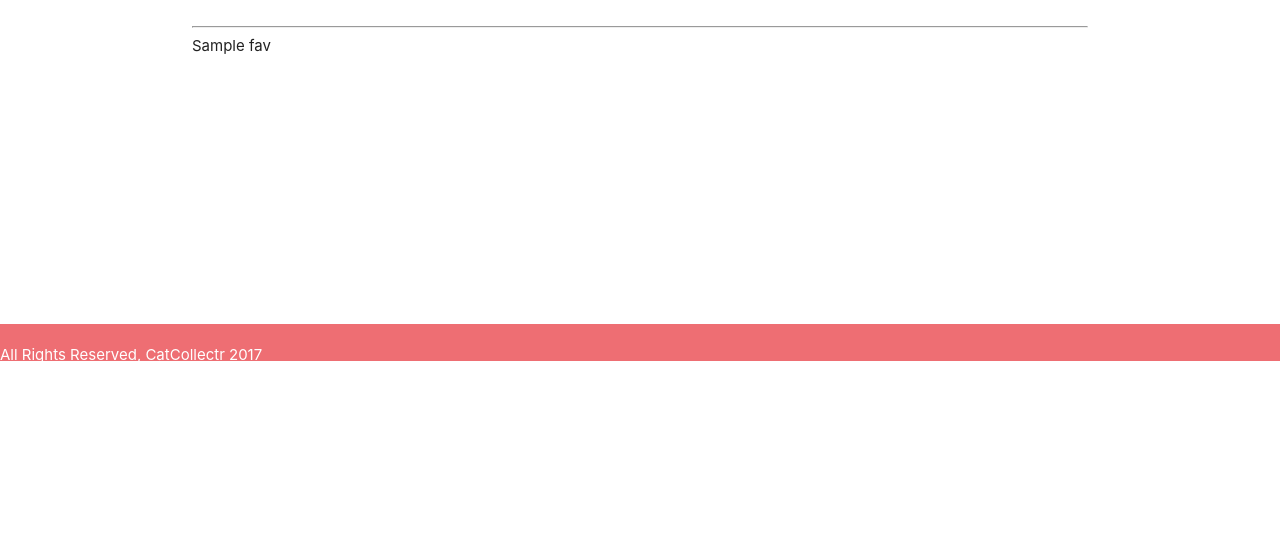
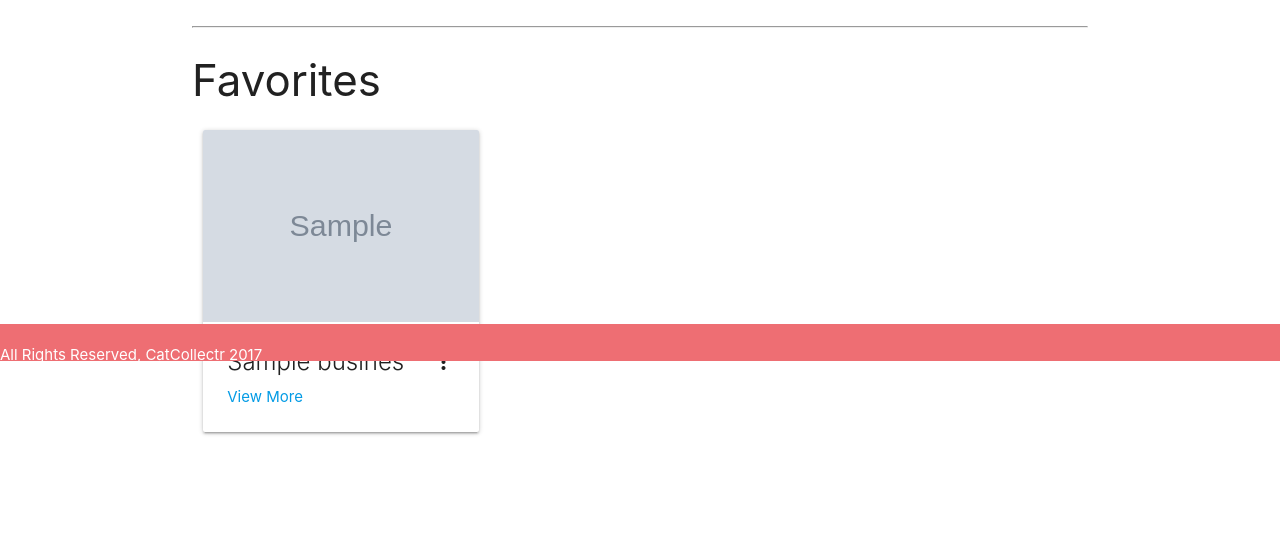
Before and after one commit to mtom92/mercadito, a Django app: template basics/templates/profile.html in a window 1280 px wide. Shown: the part 439-990 px from the top of the page. Before the commit the page ends 800 px from the top, so only its background shows below. Run offline with Django 3.2, Linux system fonts and the light colour scheme; the template is opened without the code that fills it: most values are stand-ins (such as "Sample title", 1, 10 or a date in 2020); grey boxes marked "Sample" are stand-in pictures; some libraries are stand-ins or nearby versions.

Commit message:
favorites displayed in profile page

```diff
--- a/basics/templates/profile.html
+++ b/basics/templates/profile.html
@@ -1,5 +1,6 @@
 {% extends 'base.html' %}
 {% load staticfiles %}
+{% load my_tags %}
 
 {% block content %}
 <div class="container">
@@ -38,7 +39,63 @@
   <a class="waves-effect waves-light btn modal-trigger" href="/newbusiness">New Business/Service</a>
   {% endif %}
   <div class="row">
-    {{fav}}
+    <h3>Favorites</h3>
+    {% if fav%}
+
+       {% for  favorite in fav %}
+       {% if forloop.counter|modulo:3 == 1 %}
+         <div class="row">
+     {% endif %}
+
+     <div class="col s4">
+       <div class="card">
+         <div class="card-image waves-effect waves-block waves-light">
+           {% if not favorite.business.logo %}
+              <img class="activator cardimg" src="https://res.cloudinary.com/dnkav9q9s/image/upload/v1560109815/nologo_fpjpnn.jpg">
+           {% else %}
+              <img class="activator cardimg" src="/media/{{favorite.business.photo}}">
+           {%endif%}
+
+         </div>
+         <div class="card-content">
+           <span class="card-title activator grey-text text-darken-4">{{favorite.business.name}}<i class="material-icons right">more_vert</i></span>
+           <p><a href="/business/{{favorite.business.id}}">View More</a></p>
+         </div>
+         <div class="card-reveal">
+           <span class="card-title grey-text text-darken-4">{{favorite.business.name}}<i class="material-icons right closi">close</i></span>
+           {% if favorite.business.type_of_business|stringformat:"s" == "services"  %}
+             <p class="result_service">Type : Service</p>
+             {% elif favorite.business.type_of_business|stringformat:"s" == "products"  %}
+               <p class="result_product">Type : Shop/Restaurant</p>
+           {% endif %}
+           {% if favorite.business.category|stringformat:"s" == "plumber"  %}
+             <p class="category_plumber">Category : Plumber</p>
+           {% elif favorite.business.category|stringformat:"s" == "restaurant"  %}
+             <p class="category_restaurant">Category: Restaurant</p>
+           {% elif favorite.business.category|stringformat:"s" == "additions_remodels"  %}
+             <p class="category_additions_remodels">Category: Additions & Remodels</p>
+           {% elif favorite.business.category|stringformat:"s" == "carpentry"  %}
+             <p class="category_carpentry">Category: Carpentry</p>
+           {% elif favorite.business.category|stringformat:"s" == "jewlery_shop"  %}
+             <p class="category_jewlery_shop">Category: Jewlery Shop</p>
+           {% elif favorite.business.category|stringformat:"s" == "crafts_shop"  %}
+             <p class="category_crafts_shop">Category: Crafts Shop</p>
+           {% endif %}
+           <h6>Description:</h6>
+           <p>{{favorite.business.description}}</p>
+         </div>
+       </div>
+     </div>
+
+
+     {% if forloop.last or forloop.counter|modulo:3 == 0 %}
+         </div>
+     {% endif %}
+
+       {% endfor %}
+    {% else %}
+       <h4>Not favorites added yet!!</h4>
+    {% endif%}
   </div>
 </div>
 
```
